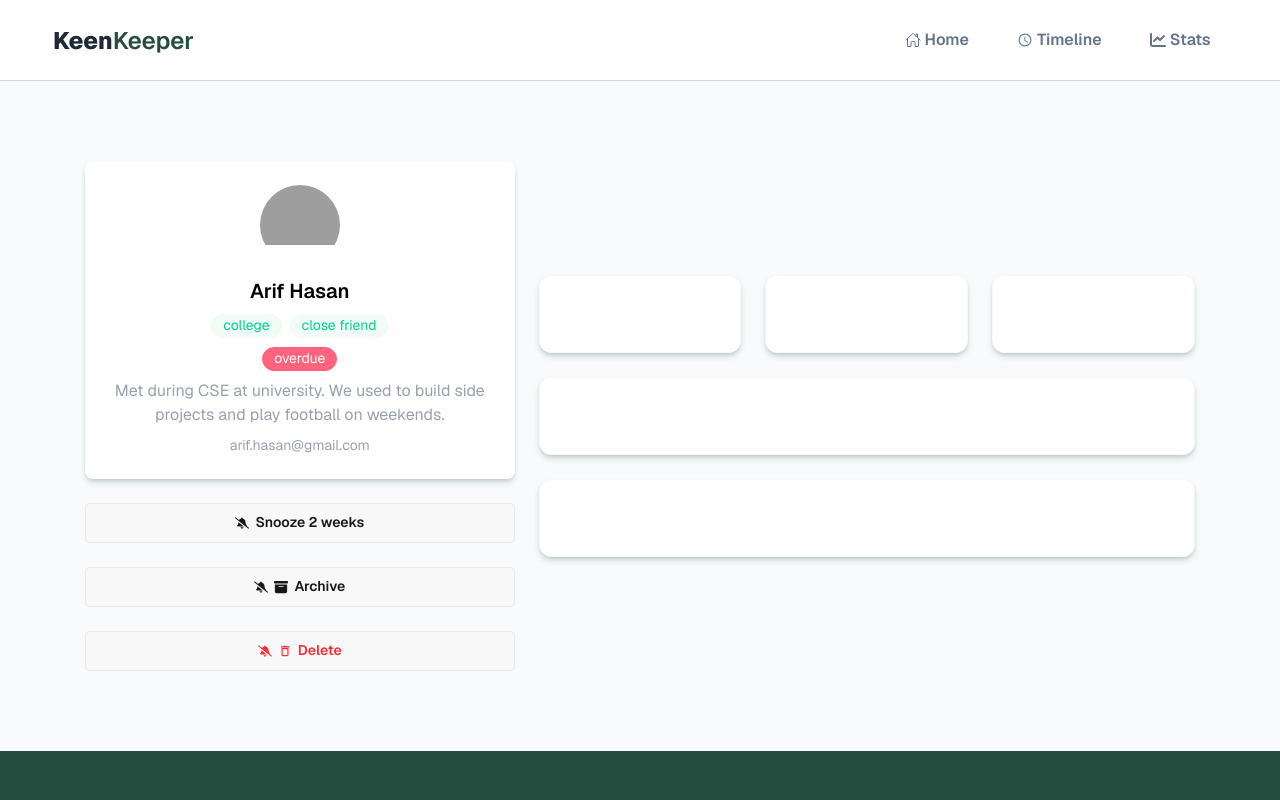
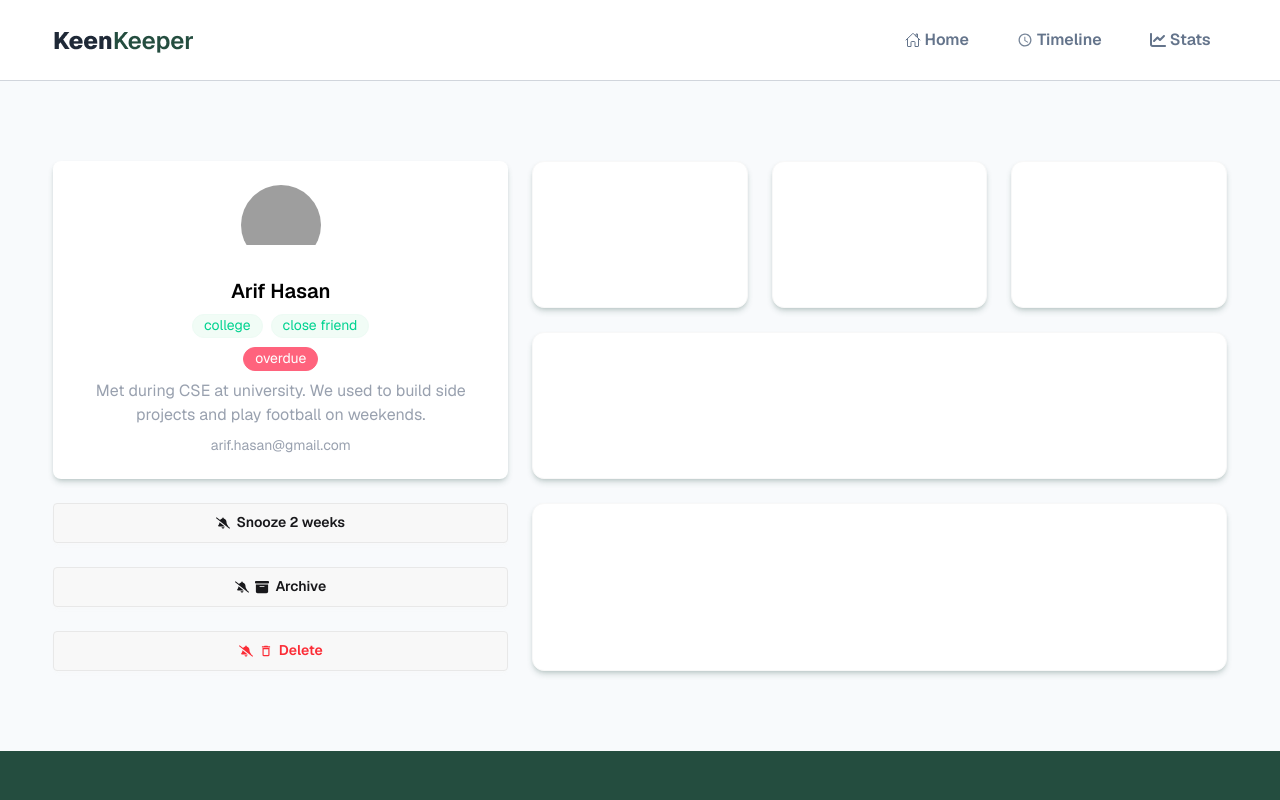
Before and after one commit to ratul-sardar/Programming-Hero-B13-A07, a React (Vite) app: page /friend/1 in a window 1280 px wide. Shown: the top 800 px of the page. Built offline with nearby package versions, Linux system fonts and the light colour scheme; grey boxes are pictures that could not be loaded.

Commit message:
added grid

```diff
--- a/src/pages/FriendDetails.jsx
+++ b/src/pages/FriendDetails.jsx
@@ -31,10 +31,9 @@ export default function FriendDetails() {
 
   return (
     <section className="">
-      <div className="cssContainer max-w-277.5 grid grid-cols-5 gap-6 ">
-        {/* Left Panel*/}
-        <div className="col-span-full md:col-span-2 flex flex-col gap-6">
+      <div className="w-11/12 mx-auto max-w-360 py-16 md:py-20 grid grid-cols-5 md:grid-rows-[repeat(7, minmax(1fr, 200px))] gap-6">
         {/* Profile Card*/}
+        <div className="col-span-full md:col-span-2 row-span-4 flex flex-col gap-6">
           <ProfileCard
             avatar={picture}
             title={name}
@@ -43,39 +42,36 @@ export default function FriendDetails() {
             bio={bio}
             email={email}
           ></ProfileCard>
+        </div>
 
         {/* Buttons*/}
-          <button className="btn">
+        <button className="btn col-span-full md:col-span-2 md:col-start-1 md:row-start-5">
           <FaBellSlash /> Snooze 2 weeks
         </button>
-          <button className="btn">
+        <button className="btn col-span-full md:col-span-2  md:col-start-1 md:row-start-6">
           <FaBellSlash />
           <FaBoxArchive /> Archive
         </button>
-          <button className="btn text-red-500">
+        <button className="btn text-red-500 col-span-full md:col-span-2 md:col-start-1 md:row-start-7">
           <FaBellSlash />
           <MdDeleteOutline /> Delete
         </button>
-        </div>
 
-        {/* Right Panel*/}
-        <div className="col-span-full md:col-span-3 space-y-6">
         {/* Status Cards*/}
-          <div className="flex gap-6">
+        <div className=" col-span-full md:col-span-3 row-span-2 flex max-md:flex-col gap-6 ">
           <StatusCard></StatusCard>
           <StatusCard></StatusCard>
           <StatusCard></StatusCard>
         </div>
 
         {/* Relation goal*/}
-          <div className="col-span-3 row-span-2">
+        <div className=" col-span-full md:col-span-3 row-span-2 grid items-stretch">
           <StatusCard></StatusCard>
         </div>
 
         {/* Quick Check Ins*/}
-          <div className="col-span-3 row-span-3">
+        <div className=" col-span-full md:col-span-3 row-span-3 grid items-stretch">
           <StatusCard></StatusCard>
-          </div>
         </div>
       </div>
     </section>
```
Lines whose indentation alone changed are shown as unchanged.
